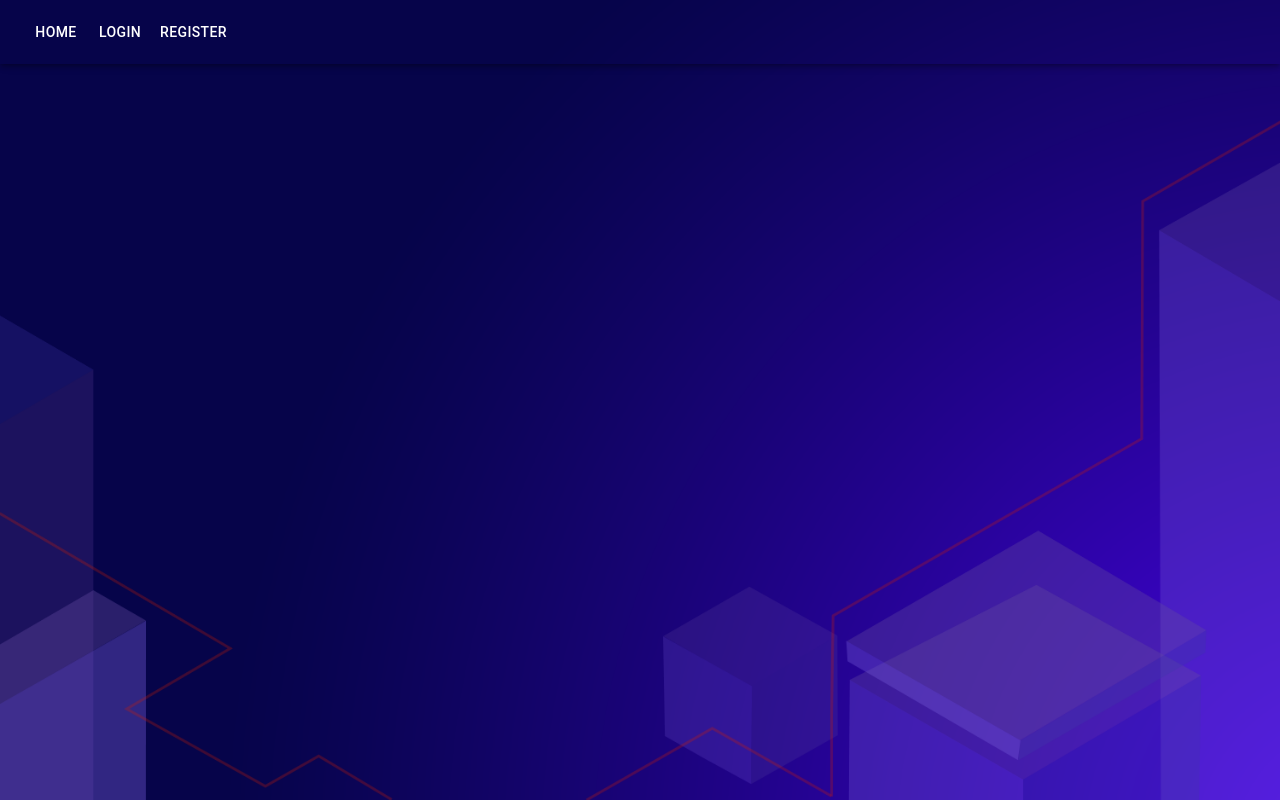
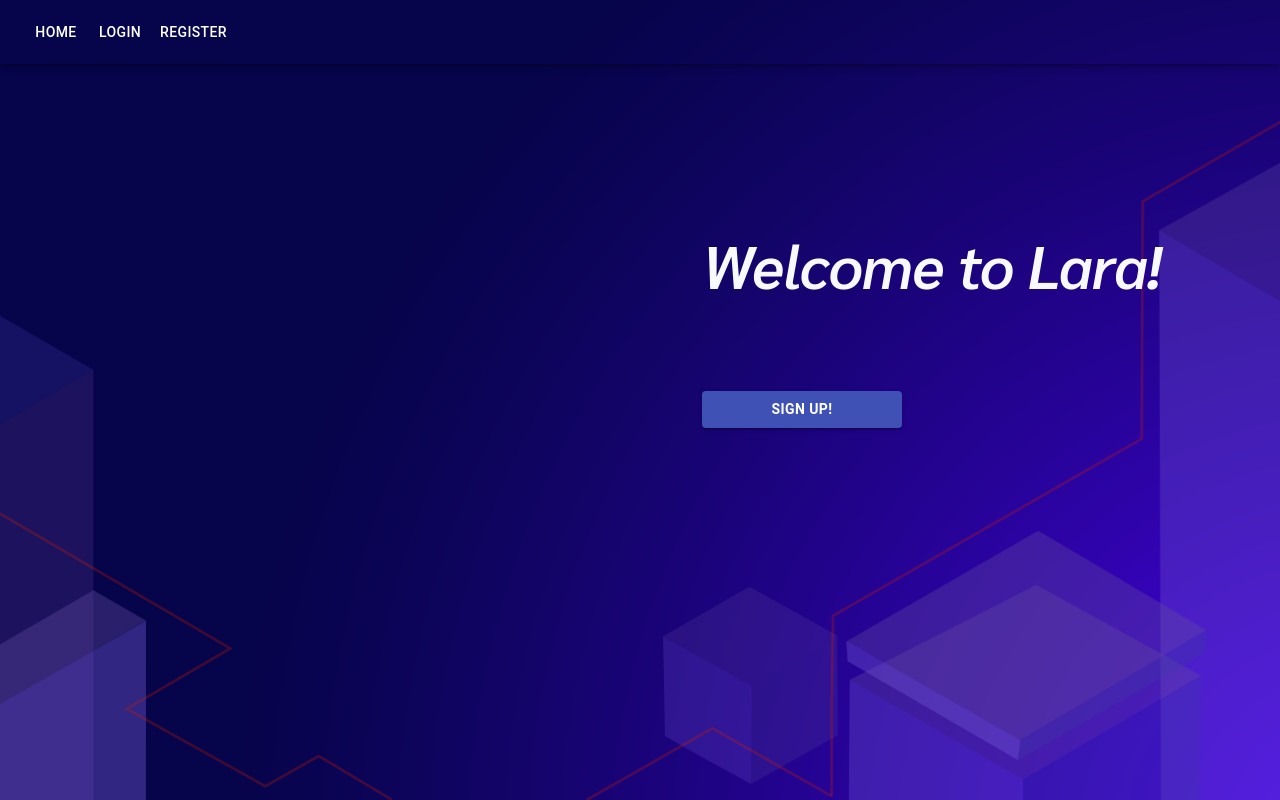
Before and after one commit to benceVadasz/get-to-know-lara-frontend, a React (Create React App) app: page /welcome in a window 1280 px wide. Built offline with nearby package versions, Linux system fonts and the light colour scheme; grey boxes are pictures that could not be loaded.

Commit message:
finish up welcome page styling

```diff
--- a/src/App.css
+++ b/src/App.css
@@ -1,3 +1,4 @@
+@import url('https://fonts.googleapis.com/css2?family=Sarabun:ital,wght@1,600&display=swap');
 .App {
   text-align: center;
   background: url(./assets/bg.png) no-repeat center center fixed;
--- a/src/pages/Welcome.js
+++ b/src/pages/Welcome.js
@@ -5,43 +5,31 @@ import Paper from "@material-ui/core/Paper";
 import Typography from "@material-ui/core/Typography";
 import CssBaseline from "@material-ui/core/CssBaseline";
 import Image from '../assets/bg.png';
+import {Avatar, Button, Card, CardContent, TextField} from "@material-ui/core";
+import AddCircleOutlineOutlinedIcon from "@material-ui/icons/AddCircleOutlineOutlined";
+import {Link} from "react-router-dom";
 
 function Welcome() {
     const useStyles = makeStyles((theme) => ({
+
         root: {
             flexGrow: 1,
+            backgroundColor: "rgba(255, 255, 255, 0)",
+            boxShadow: "none"
         },
-        paperContainer : {
-            background: 'url(../assets/bg.png) no-repeat center center fixed',
-        },
-        paper: {
-            background: 'transparent',
-            boxShadow: 'none',
-            padding: theme.spacing(2),
-            margin: "auto",
-            // width: "100%",
-            // minHeight: "90vh",
-            // background: "#FFFFFF",
-            borderBottom: "none",
-        },
-        image: {
-            width: 128,
-            height: 128,
-        },
-        img: {
-            marginTop: 90,
-            display: "block",
-            marginRight: 20,
-            width: 800,
+        paperContainer: {
+            border: 'none'
         },
         welcomeBlock: {
+            width: 300,
             marginTop: "190px",
-            marginLeft: 0,
-            display: 'flex'
+            marginLeft: 500,
+            display: 'flex',
+            border: 'none'
 
         },
         welcomeWord: {
-            marginLeft: 50,
+            marginLeft: 650,
             fontFamily: 'Fugaz One, cursive'
         },
         trait: {
@@ -51,16 +39,56 @@ function Welcome() {
             fontFamily: 'Lato, sans-serif',
             fontSize: 16
         },
+        title: {
+            marginTop: 55,
+            fontFamily: 'Sarabun, sans-serif',
+            width: 500,
+            color: '#f8f8ff'
+        },
+        description: {
+            fontFamily: 'Lato, sans-serif',
+            fontSize: 15,
+        },
+        joinBtn: {
+            marginTop: 70,
+            marginLeft: 20,
+            width: 200,
+            fontWeight: "bolder",
+        },
+        box:{
+            display: 'flex',
+            flexFlow: 'column',
+            marginTop: 88,
+            marginLeft: 666,
+        }
     }));
 
     const classes = useStyles();
 
     return (
         <div className={classes.paperContainer}>
-            <div className={classes.root}>
-                <CssBaseline/>
-
-            </div>
+            <Card className={classes.root}>
+                <CardContent className={classes.box}>
+                    <Typography
+                        className={classes.title}
+                        align="center"
+                        gutterBottom
+                        variant="h2"
+                        component="h3"
+                    >
+                        Welcome to Lara!
+                    </Typography>
+                    <Button
+                        color="primary"
+                        variant="contained"
+                        className={classes.joinBtn}
+                        component={Link}
+                        to="/register"
+                    >
+                        Sign up!
+                    </Button>
+                </CardContent>
+            </Card>
         </div>
     );
 }
```
